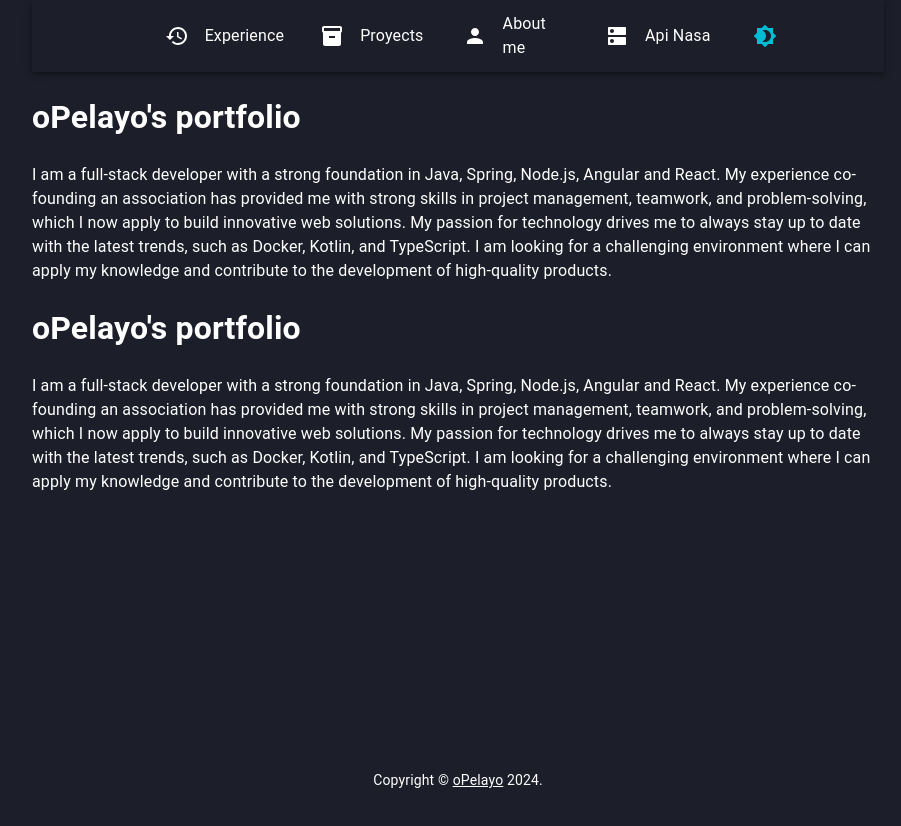
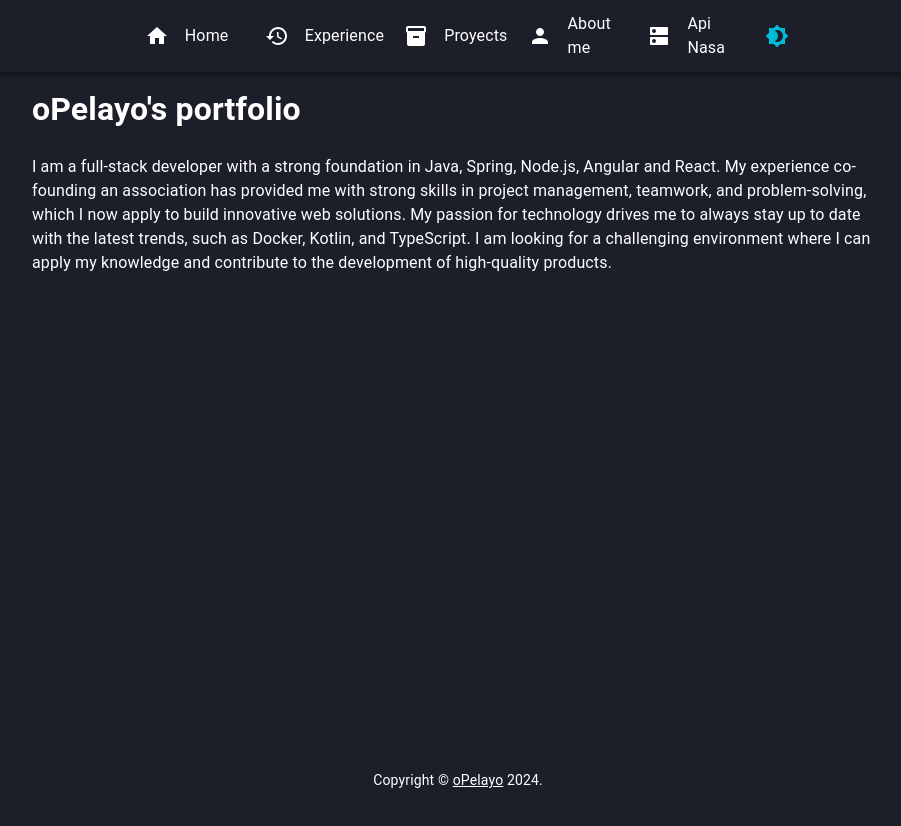
Before and after one commit to oPelayo/portfolio, a React (Create React App) app: page / in a window 1280 px wide. Shown: the top 826 px of the page, without its empty margins (182-1083 px from the left). Before the commit the page ends 800 px from the top, so only its background shows below. Built offline with nearby package versions, Linux system fonts and the light colour scheme.

Commit message:
Transparency in navbar styles and improved user experience in light and dark modes

```diff
--- a/src/components/Navbar/Navbar.js
+++ b/src/components/Navbar/Navbar.js
@@ -1,4 +1,4 @@
-import React, { useState } from "react";
+import React, { useState, useEffect } from "react";
 import AppBar from "@mui/material/AppBar";
 import Toolbar from "@mui/material/Toolbar";
 import IconButton from "@mui/material/IconButton";
@@ -19,6 +19,7 @@ import Drawer from "@mui/material/Drawer";
 const Navbar = ({ toggleTheme, isDarkMode }) => {
   const [activeLink, setActiveLink] = useState("");
   const [mobileOpen, setMobileOpen] = useState(false);
+  const [scrolling, setScrolling] = useState(false);
 
   const handleActiveLink = (route) => setActiveLink(route);
 
@@ -50,13 +51,13 @@ const Navbar = ({ toggleTheme, isDarkMode }) => {
             <ListItemText primary={item.label} />
           </ListItem>
         ))}
-         <ListItem button onClick={toggleTheme} sx={{
+         <ListItem onClick={toggleTheme} sx={{
             padding: "0 10px",
             color:'#1c1e29',
             transition: "color 0.3s ease-in-out",
                 "&:hover": {
-                color: "#00bcd4",  // Color del texto en hover
-                backgroundColor: "transparent", // Quita el fondo sombreado en hover
+                color: "#00bcd4",
+                backgroundColor: "transparent",
                 },
             }}
          >
@@ -71,13 +72,33 @@ const Navbar = ({ toggleTheme, isDarkMode }) => {
           />
         </ListItem>
       </List>
-
     </Box>
   );
 
+  useEffect(() => {
+    const handleScroll = () => {
+      if (window.scrollY > 56) {
+        setScrolling(true);
+      } else {
+        setScrolling(false);
+      }
+    };
+
+    window.addEventListener("scroll", handleScroll);
+
+    return () => window.removeEventListener("scroll", handleScroll);
+  }, []);
+
+
   return (
     <>
-      <AppBar position="static">
+      <AppBar position="fixed"
+        sx={{
+            backgroundColor: scrolling ? "rgba(240, 240, 240, 0.1)" : "#1C1E29",
+            transition: "background-color 0.3s ease",
+            backdropFilter: scrolling ? "blur(1px)" : "none",
+        }}
+      >
         <Toolbar sx={{ display: "flex", justifyContent: "space-between" }}>
           {/* Mobile menu button */}
           <Box sx={{ display: "flex", alignItems: "center" }}>
@@ -85,16 +106,17 @@ const Navbar = ({ toggleTheme, isDarkMode }) => {
               color="inherit"
               edge="start"
               onClick={handleDrawerToggle}
-              sx={{ display: { sm: "none" } }}
+              sx={{ display: { sm: "none", color:'#fff', marginLeft:'-64px' } }}
             >
               <MenuIcon />
             </IconButton>
+            <Box sx={{ width: '48px', display: { sm: "none"} }} />
             <Typography
               variant="h6"
               component="div"
               sx={{
                 ml: 1,
-                display: { xs: "flex", sm: "none" },
+                display: { xs: "flex", sm: "none", color:'#fff' },
               }}
             >
               oPelayo's portfolio
@@ -111,10 +133,11 @@ const Navbar = ({ toggleTheme, isDarkMode }) => {
                   to={item.route}
                   onClick={() => handleActiveLink(item.route)}
                   sx={{
-                    padding: "0 10px",
-                    borderBottom:
+                    padding: "0 2px",
+                    border:
                       item.route === activeLink ? "2px solid #00bcd4" : "none",
                     color: "#fff",
+                    borderRadius: '15px',
                     transition: "color 0.3s ease-in-out",
                     "&:hover": {
                       color: "#00bcd4",
@@ -127,10 +150,11 @@ const Navbar = ({ toggleTheme, isDarkMode }) => {
                   <ListItemText primary={item.label} />
                 </ListItem>
               ))}
+              <IconButton sx={{ color: "#00bcd4" }} onClick={toggleTheme}>
+                {isDarkMode ? <Brightness7Icon /> : <Brightness4Icon />}
+              </IconButton>
             </List>
-            <IconButton sx={{ color: "#00bcd4" }} onClick={toggleTheme}>
-              {isDarkMode ? <Brightness7Icon /> : <Brightness4Icon />}
-            </IconButton>
+
           </Box>
         </Toolbar>
       </AppBar>
@@ -143,7 +167,7 @@ const Navbar = ({ toggleTheme, isDarkMode }) => {
           keepMounted: true, // Better open performance on mobile.
         }}
         sx={{
-          display: { xs: "block", sm: "none" }, // Only show drawer on small screens
+          display: { xs: "block", sm: "none" },
           "& .MuiDrawer-paper": { boxSizing: "border-box", width: 250 },
         }}
       >
--- a/src/components/Navbar/consts/navbarItems.js
+++ b/src/components/Navbar/consts/navbarItems.js
@@ -2,10 +2,17 @@ import DnsIcon from '@mui/icons-material/Dns';
 import PersonIcon from '@mui/icons-material/Person';
 import HistoryIcon from '@mui/icons-material/History'
 import ProyectIcon from '@mui/icons-material/Inventory2';
+import HomeIcon from '@mui/icons-material/Home';
 
 export const mainNavbarItems = [
     {
         id: 0,
+        icon: <HomeIcon />,
+        label: 'Home',
+        route: 'home',
+    },
+    {
+        id: 1,
         icon: <HistoryIcon />,
         label: 'Experience',
         route: 'experience',
@@ -17,13 +24,13 @@ export const mainNavbarItems = [
         route: 'proyects',
     },
     {
-        id: 1,
+        id: 2,
         icon: <PersonIcon />,
         label: 'About me ',
         route: 'aboutme',
     },
     {
-        id: 2,
+        id: 4,
         icon: <DnsIcon />,
         label: 'Api Nasa',
         route: 'apiNasa',
--- a/src/index.css
+++ b/src/index.css
@@ -1,7 +1,7 @@
-/*.root {
-     color: rgba(255, 255, 255, 0.93);
-    background-color: #1c1e29;
-}*/
+body {
+    padding-top: 64px;  /* Altura del AppBar */
+  }
+
 .root header {
     justify-content: center;
     box-shadow: var(--Paper-shadow);
@@ -17,7 +17,3 @@
     min-width: 40px;
     padding: 4px;
 }
-
-/*.MuiBox-root .MuiListItemIcon-root {
-     color: rgba(255, 255, 255, 0.7)
-}*/
--- a/src/routingContainer.js
+++ b/src/routingContainer.js
@@ -19,9 +19,9 @@ const RoutingContainer = ({ toggleTheme, isDarkMode }) => {
       <Box sx={{ display: 'flex', flexDirection: 'column', height: '100vh', backgroundColor: theme.palette.background.default }}>
         <Navbar toggleTheme={toggleTheme} isDarkMode={isDarkMode} sx={{ borderRadius: '15px' }} />
         <Box sx={{ flex: 1 }}>
-          <Home/>
           <Routes>
             <Route path="/" element={<Home />} />
+            <Route path="/home" element={<Home />} />
             <Route path="/experience" element={<Experience />} />
             <Route path="/aboutme" element={<AboutMe />} />
             <Route path="*" element={<Error />} />
```
